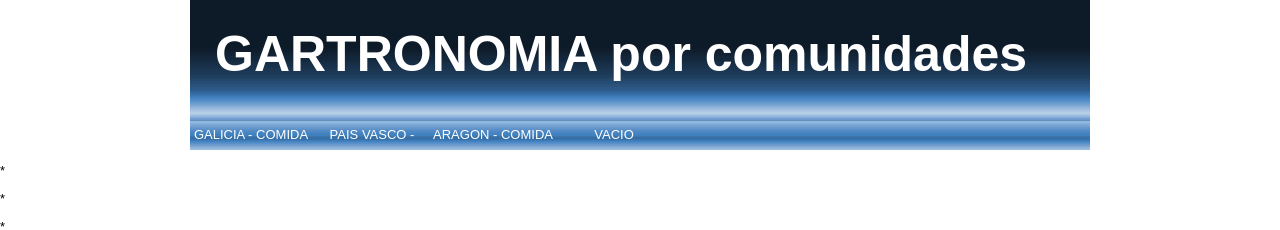
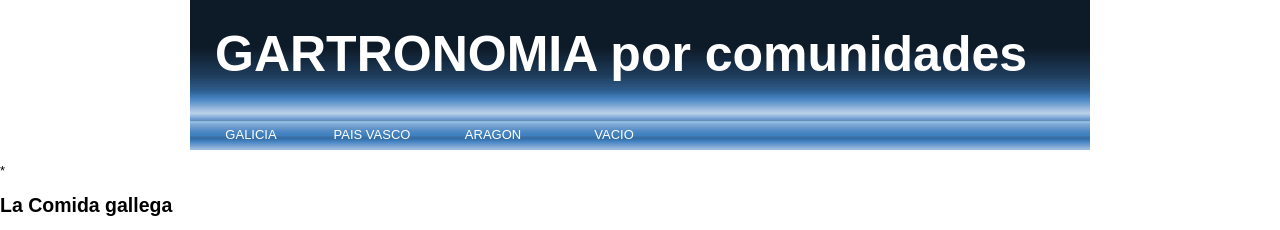
Before and after one commit to masterunir17/web_peque, a plain HTML site: page index.html in a window 1280 px wide. Shown: the top 230 px of the page. Drawn offline with Linux system fonts and the light colour scheme.

Commit message:
Modificar asteriscos y COMIDA en menu

```diff
--- a/index.html
+++ b/index.html
@@ -17,17 +17,15 @@
 <div id="menu">
 <div id="fondomenu">
 <ul>
-<li><a href="#Galicia">GALICIA - COMIDA</a></li>
-<li><a href="#PaisVasco">PAIS VASCO - COMIDA</a></li>
-<li><a href="#Aragon">ARAGON - COMIDA</a></li>
+<li><a href="#Galicia">GALICIA</a></li>
+<li><a href="#PaisVasco">PAIS VASCO</a></li>
+<li><a href="#Aragon">ARAGON</a></li>
 <li><a href="#">VACIO</a></li>
 </ul>
 </div>
 </div>
 </div>
 
-<p>*</p>
-<p>*</p>
 <p>*</p>
 <H2 id="Galicia"><A name="Galicia - comida">La Comida gallega</A></H2>
 <div class="noprint AP rellink"><span style="font-size:88%">Artículo principal:</span> <i><a href="https://es.wikipedia.org/wiki/Gastronom%C3%ADa_de_Galicia" title="Gastronomía de Galicia">Gastronomía de Galicia</a></i></div>
```
